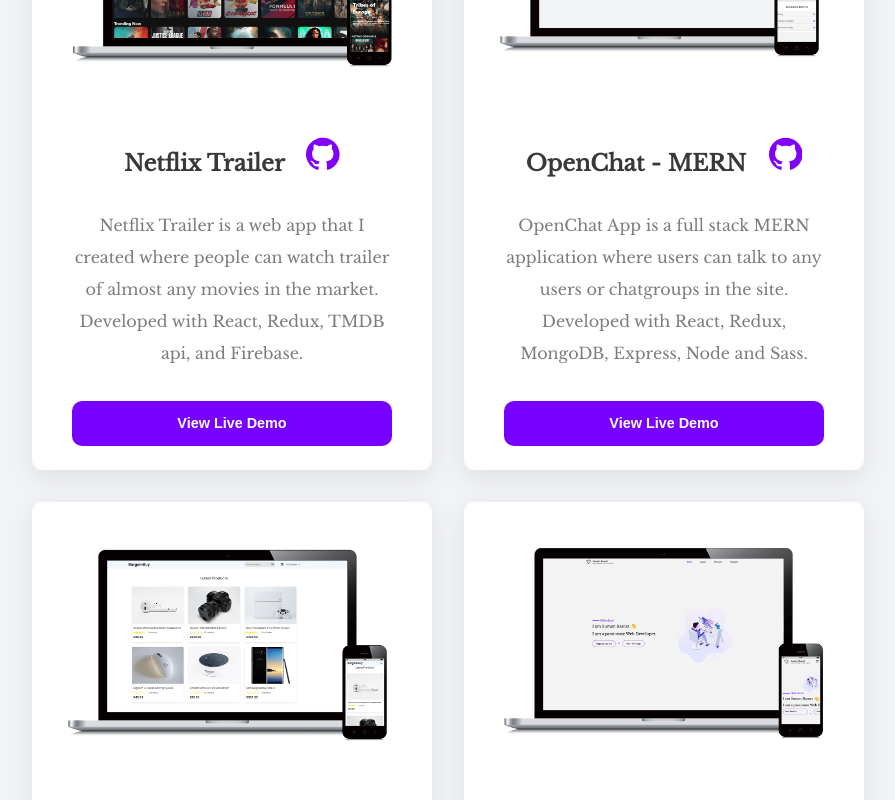
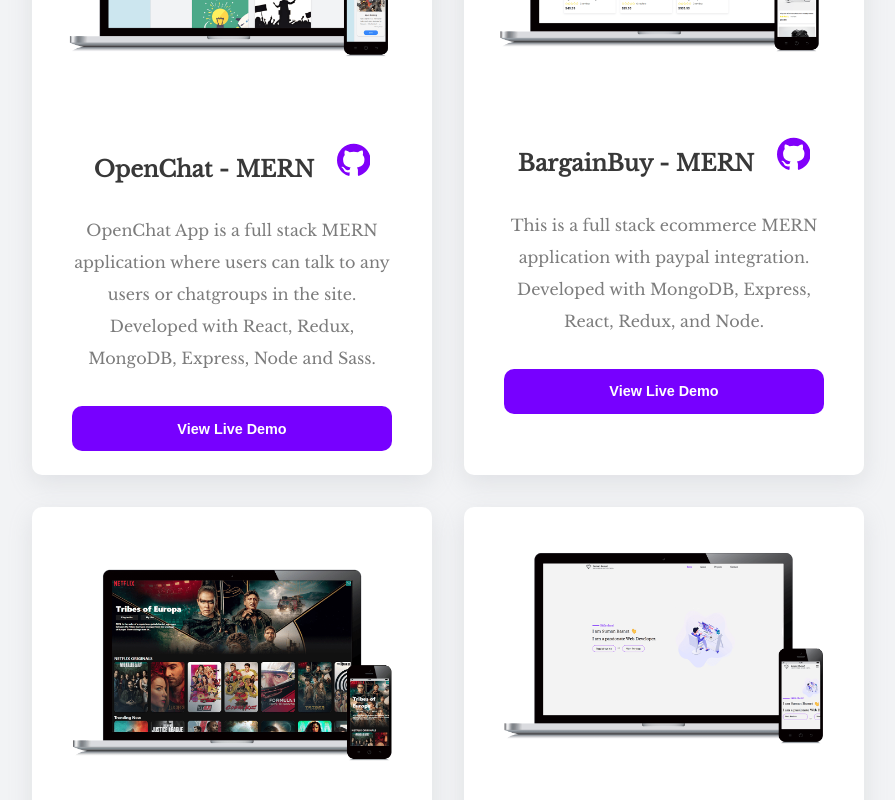
Before and after one commit to RioterTrov97/portfolio-site, a React (Create React App) app: page / in a window 1280 px wide. Shown: the part 2040-2840 px from the top of the page, without its empty margins (192-1087 px from the left). Built offline with nearby package versions, Linux system fonts and the light colour scheme.

Commit message:
Minor fixes

```diff
--- a/src/screens/Projects.js
+++ b/src/screens/Projects.js
@@ -44,14 +44,6 @@
 				<div className="projectsPage">
 					<Project
 						theme={theme}
-						projectName="Netflix Trailer"
-						projectDesc="Netflix Trailer is a web app that I created where people can watch trailer of almost any movies in the market. Developed with React, Redux, TMDB api, and Firebase."
-						projectGitLink="https://github.com/RioterTrov97/netflix-clone"
-						projectLive="https://netflix-clone-ebf41.web.app/"
-						projectPic={netflix}
-					/>
-					<Project
-						theme={theme}
 						projectName="OpenChat - MERN"
 						projectGitLink="https://github.com/RioterTrov97/chat-app-frontend"
 						projectDesc="OpenChat App is a full stack MERN application where users can talk to any users or chatgroups in the site. Developed with React, Redux, MongoDB, Express, Node and Sass."
@@ -68,6 +60,14 @@
 					/>
 					<Project
 						theme={theme}
+						projectName="Netflix Trailer"
+						projectDesc="Netflix Trailer is a web app that I created where people can watch trailer of almost any movies in the market. Developed with React, Redux, TMDB api, and Firebase."
+						projectGitLink="https://github.com/RioterTrov97/netflix-clone"
+						projectLive="https://netflix-clone-ebf41.web.app/"
+						projectPic={netflix}
+					/>
+					<Project
+						theme={theme}
 						projectName="Portfolio - MERN"
 						projectGitLink="https://github.com/RioterTrov97/portfolio-site-2021"
 						projectDesc="The portfolio app is my personal project that displays my cabailities as a web dev. Developed with love using React, Node and Express."
```
Also changed, not shown: src/images/OpenChat.png.
